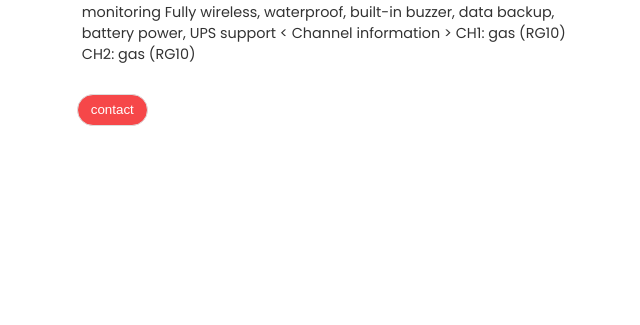
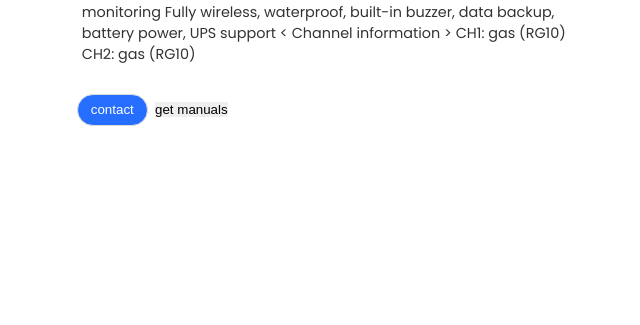
Before and after one commit to shaikhazrath/sensors-company, a Django app: page /productdetails/1 in a window 1280 px wide. Shown: the part 461-786 px from the top of the page, without its empty margins (591-1231 px from the left). Run offline with Django 4.2, Linux system fonts and the light colour scheme; data comes from the database, SQL or seed files in the repository; some libraries are stand-ins or nearby versions.

Commit message:
Update productdetails.html

```diff
--- a/app/templates/productdetails.html
+++ b/app/templates/productdetails.html
@@ -72,6 +72,8 @@
 
         <div class = "purchase-info">
           <button type = "button" class = "btn" onclick="location.href='/contact'">contact</button>
+          <button onclick="window.location.href='https://drive.google.com/drive/folders/1lwdSSr2EQbT8JjHZviEbelY_H5TQnGvc'">get manuals</button>
+
 
 
 
```
